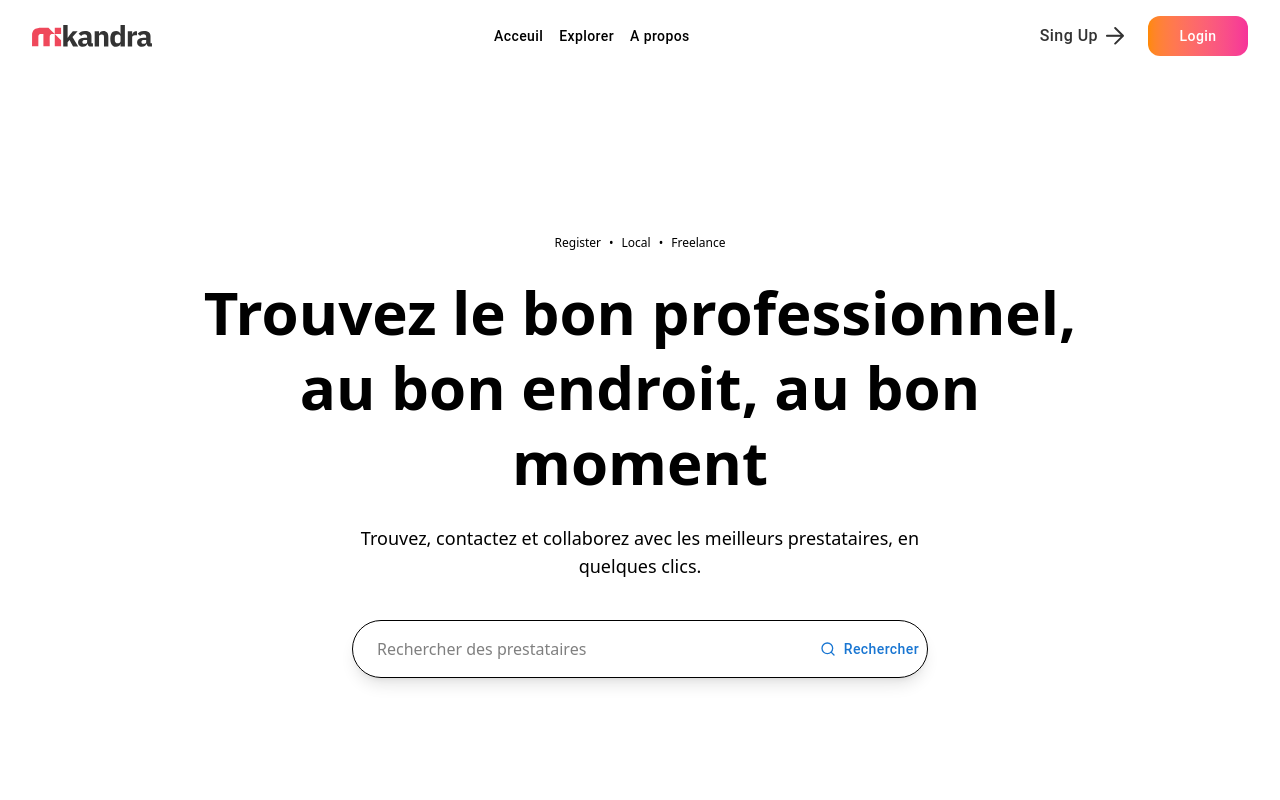
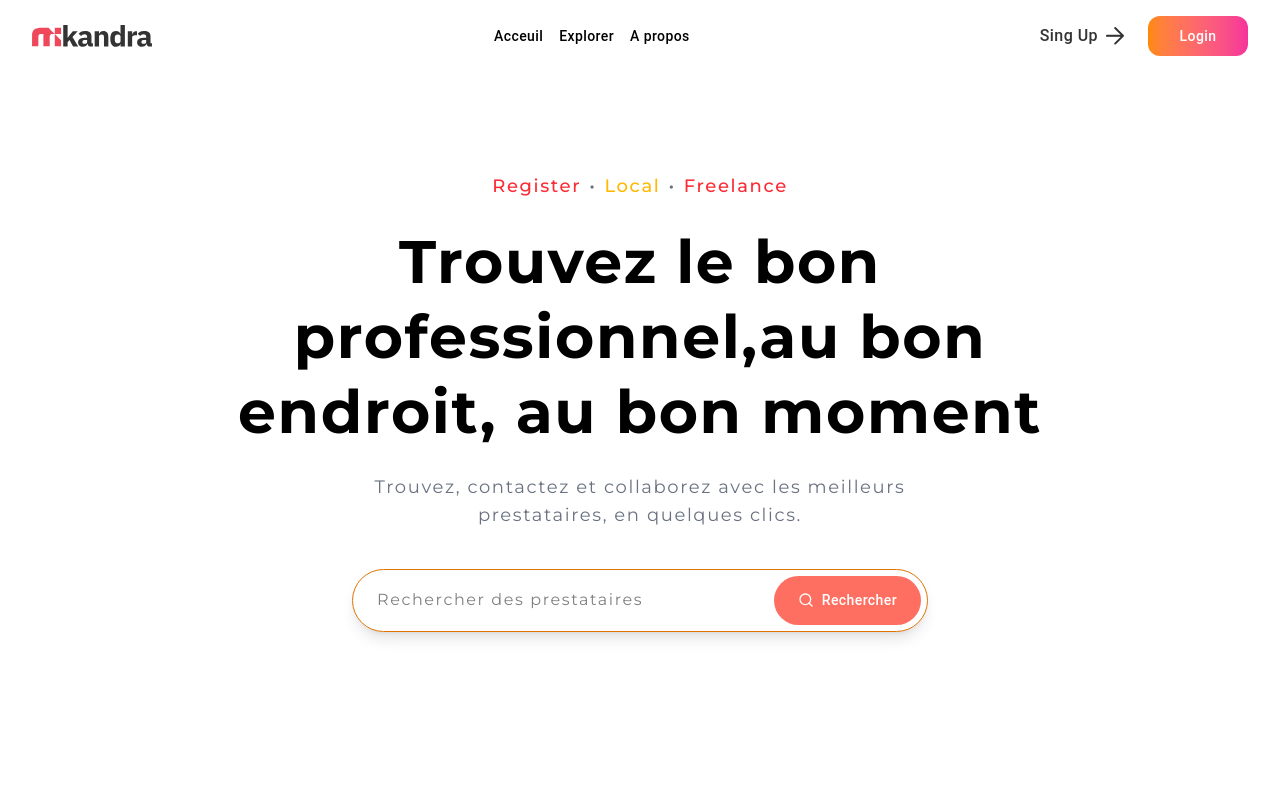
Before and after one commit to StevenMario/ft_transcendance, a React (Vite) app in the folder Transcendance/: page / in a window 1280 px wide. Shown: the top 800 px of the page. Built offline with nearby package versions, Linux system fonts and the light colour scheme.

Commit message:
Corection

```diff
--- a/Transcendance/src/components/ui/LandingPage/HeroSection.tsx
+++ b/Transcendance/src/components/ui/LandingPage/HeroSection.tsx
@@ -4,38 +4,49 @@ import { Button } from '@mui/material'
 
 const HeroSection = () => {
   return (
-    <section className="hero-gradient pt-32 pb-20 md:pt-40 md:pb-32">
+    <section className=" pt-32 pb-20 md:pt-25 md:pb-30">
       <div className="container mx-auto text-center">
         {/* Badge */}
-        <div className="inline-flex items-center gap-2 text-xs font-medium text-coral mb-6">
-          <span className="text-coral">Register</span>
-          <span className="text-muted-foreground">•</span>
-          <span className="text-accent">Local</span>
-          <span className="text-muted-foreground">•</span>
-          <span className="text-coral-light">Freelance</span>
+        <div className="inline-flex items-center gap-2 text-base md:text-lg font-medium text-red-700 mb-6">
+          <span className="text-red-500">Register</span>
+          <span className="text-gray-500">•</span>
+          <span className="text-amber-400">Local</span>
+          <span className="text-gray-500">•</span>
+          <span className="text-red-500">Freelance</span>
         </div>
 
         {/* Title */}
-        <h1 className="text-3xl md:text-5xl lg:text-6xl font-bold text-bla leading-tight mb-6 max-w-4xl mx-auto">
-          Trouvez le bon professionnel,
-          <br />
-          au bon endroit, au bon moment
+        <h1 className="text-3xl md:text-5xl lg:text-6xl font-bold text- leading-tight mb-6 max-w-4xl mx-auto">
+          Trouvez le bon professionnel,au bon endroit, au bon moment
         </h1>
 
         {/* Subtitle */}
-        <p className="text-muted-foreground text-base md:text-lg mb-10 max-w-xl mx-auto">
+        <p className="text-gray-500 text-base md:text-lg mb-10 max-w-xl mx-auto">
           Trouvez, contactez et collaborez avec les meilleurs prestataires, en quelques clics.
         </p>
 
         {/* Search Bar */}
         <div className="max-w-xl mx-auto">
-          <div className="flex items-center bg-background rounded-full shadow-lg border border-border overflow-hidden">
+          <div className="flex items-center  rounded-full shadow-lg border border-amber-600 overflow-hidden">
             <input
               type="text"
               placeholder="Rechercher des prestataires"
               className="flex-1 px-6 py-4 text-sm md:text-base text-foreground placeholder:text-muted-foreground focus:outline-none bg-transparent"
             />
-            <Button className="bg-coral hover:bg-coral-light text-primary-foreground rounded-full m-1.5 px-6 py-3 h-auto flex items-center gap-2">
+            <Button sx={{
+              backgroundColor: '#FF6F61',
+              color: '#FFFFFF',
+              borderRadius: '9999px',
+              margin: '6px',
+              padding: '12px 24px',
+              height: 'auto',
+              display: 'flex',
+              alignItems: 'center',
+              gap: '8px',
+              '&:hover': {
+                backgroundColor: '#FF8A80',
+              },
+            }}>
               <Search className="w-4 h-4" />
               <span className="hidden sm:inline">Rechercher</span>
             </Button>
--- a/Transcendance/src/index.css
+++ b/Transcendance/src/index.css
@@ -1,4 +1,4 @@
-/* @import url('https://fonts.googleapis.com/css2?family=Montserrat:ital,wght@0,100..900;1,100..900&display=swap');
+ @import url('https://fonts.googleapis.com/css2?family=Montserrat:ital,wght@0,100..900;1,100..900&display=swap');
 @import "tailwindcss";
 
 body {
@@ -20,4 +20,4 @@ body {
       39% 35%
     );
   }
-} */
+}
```
